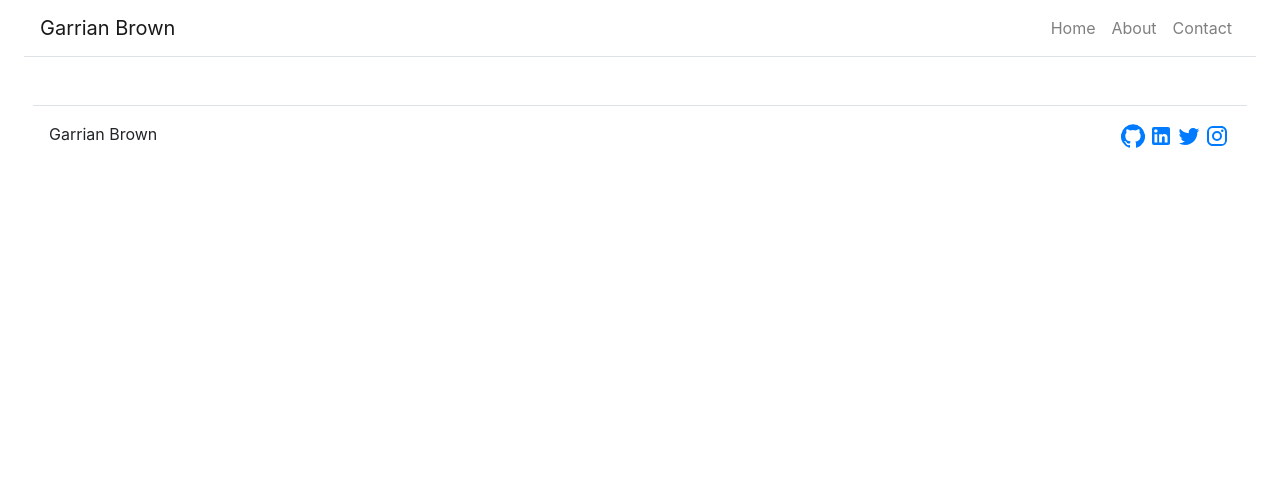
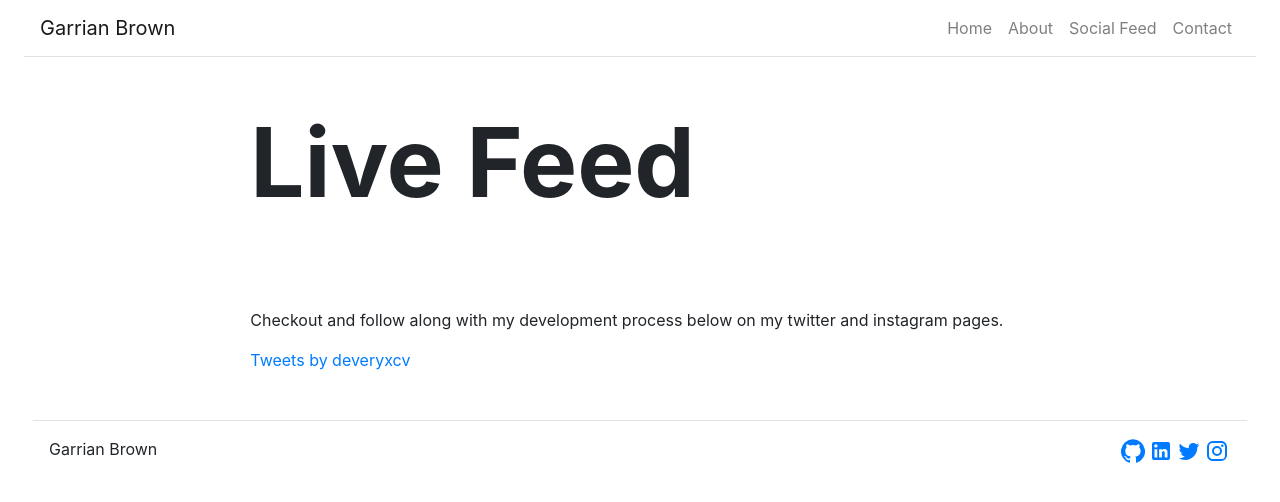
Before and after one commit to devery512/Portfolio_v3_React, a React (Create React App) app: page /feed in a window 1280 px wide. Shown: the top 502 px of the page. Built offline with nearby package versions, Linux system fonts and the light colour scheme.

Commit message:
added social feed page.

```diff
--- a/src/App.js
+++ b/src/App.js
@@ -7,6 +7,7 @@ import NavbarBrand from 'react-bootstrap/NavbarBrand';
 import Footer from './components/Footer';
 import Home from './pages/HomePage';
 import AboutPage from './pages/AboutPage';
+import SocialFeed from './pages/SocialFeeds';
 import ContactPage from './pages/ContactPage';
 
 
@@ -24,6 +25,7 @@ class App extends React.Component {
         { title: "Home", path: "/" },
         { title: "About", path: "/about" },
         { title: "Contact", path: "/contact" },
+        { title: "Social Feed", path: "/feed" },
       ],
       // Information for each page
       home: {
@@ -33,6 +35,9 @@ class App extends React.Component {
       },
       about: {
         title: "About Me",
+      },
+      social:{
+        title: 'Live Feed'
       },
       contact: {
         title: "Let\s Get In Touch",
@@ -54,6 +59,7 @@ class App extends React.Component {
               <Nav className="ml-auto">
                 <Link className="nav-link" to="/">Home</Link>
                 <Link className="nav-link" to="/about">About</Link>
+                <Link className="nav-link" to="/feed">Social Feed</Link>
                 <Link className="nav-link" to="/contact">Contact</Link>
               </Nav>
             </Navbar.Collapse>
@@ -64,6 +70,8 @@ class App extends React.Component {
             exact render={ ()=><Home title={ this.state.home.title } subTitle={ this.state.home.subTitle } summary={ this.state.home.summary } /> } />
 
           <Route path="/about" render={ ()=><AboutPage title={ this.state.about.title } /> } />
+
+          <Route path="/feed" render={ ()=><SocialFeed title={ this.state.social.title } /> } />
 
           <Route path="/contact" render={ ()=><ContactPage title={ this.state.contact.title } /> } />
           {/* Footer Component */}
--- /dev/null
+++ b/src/pages/SocialFeeds.js
@@ -0,0 +1,21 @@
+import React from 'react';
+import Hero from '../components/Hero';
+import Content from '../components/Content';
+
+function SocialFeed( props ){
+
+    return(
+        <div>
+            <Hero title={ props.title } />
+
+            <Content>
+                <p>Checkout and follow along with my development process below on my twitter and instagram pages.</p>
+
+                <a class="twitter-timeline" data-theme="light" href="https://twitter.com/deveryxcv?ref_src=twsrc%5Etfw">Tweets by deveryxcv</a>
+                <script async src="https://platform.twitter.com/widgets.js" charset="utf-8"></script>
+            </Content>
+        </div>
+    );
+}
+
+export default SocialFeed;
```
